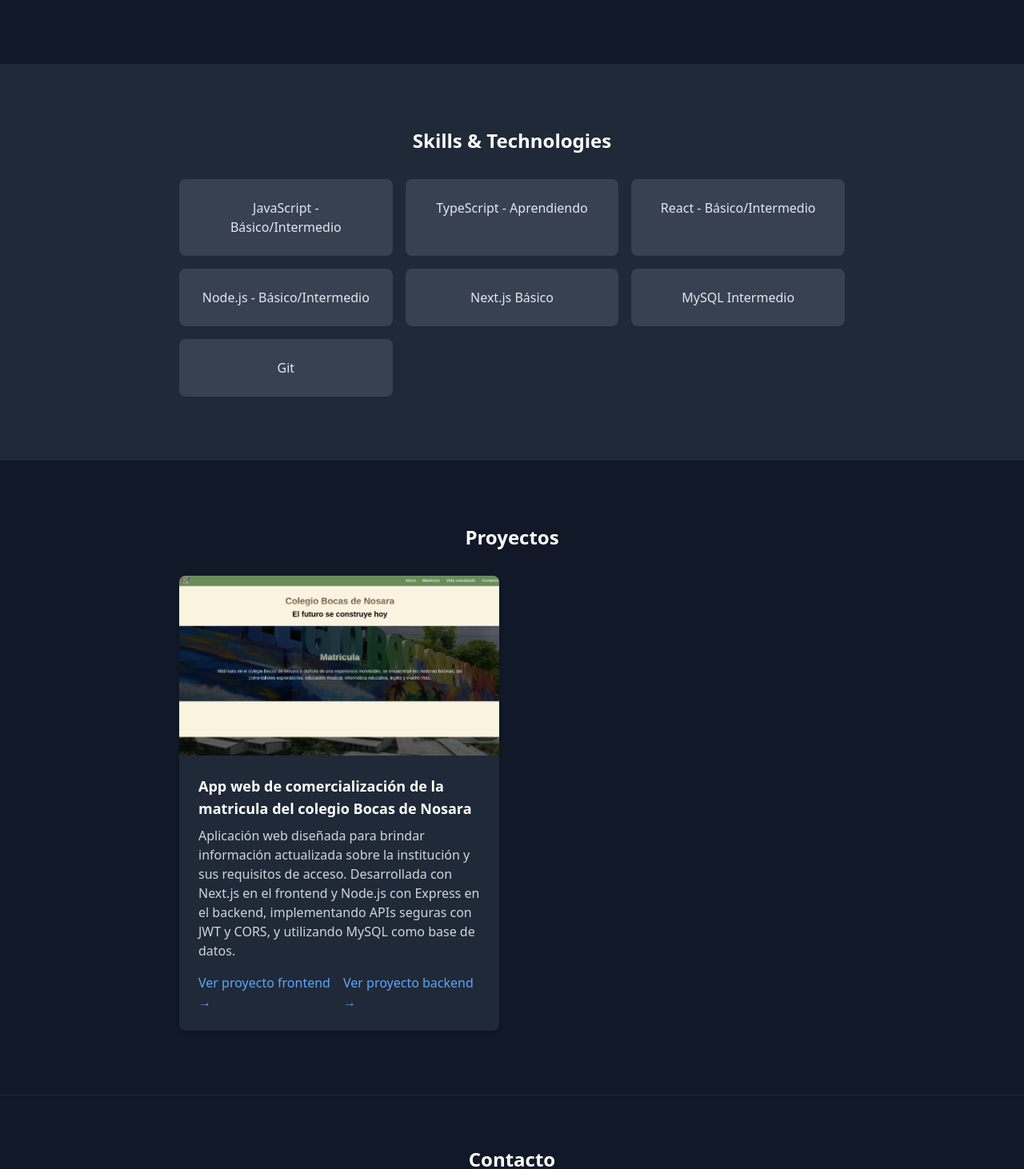
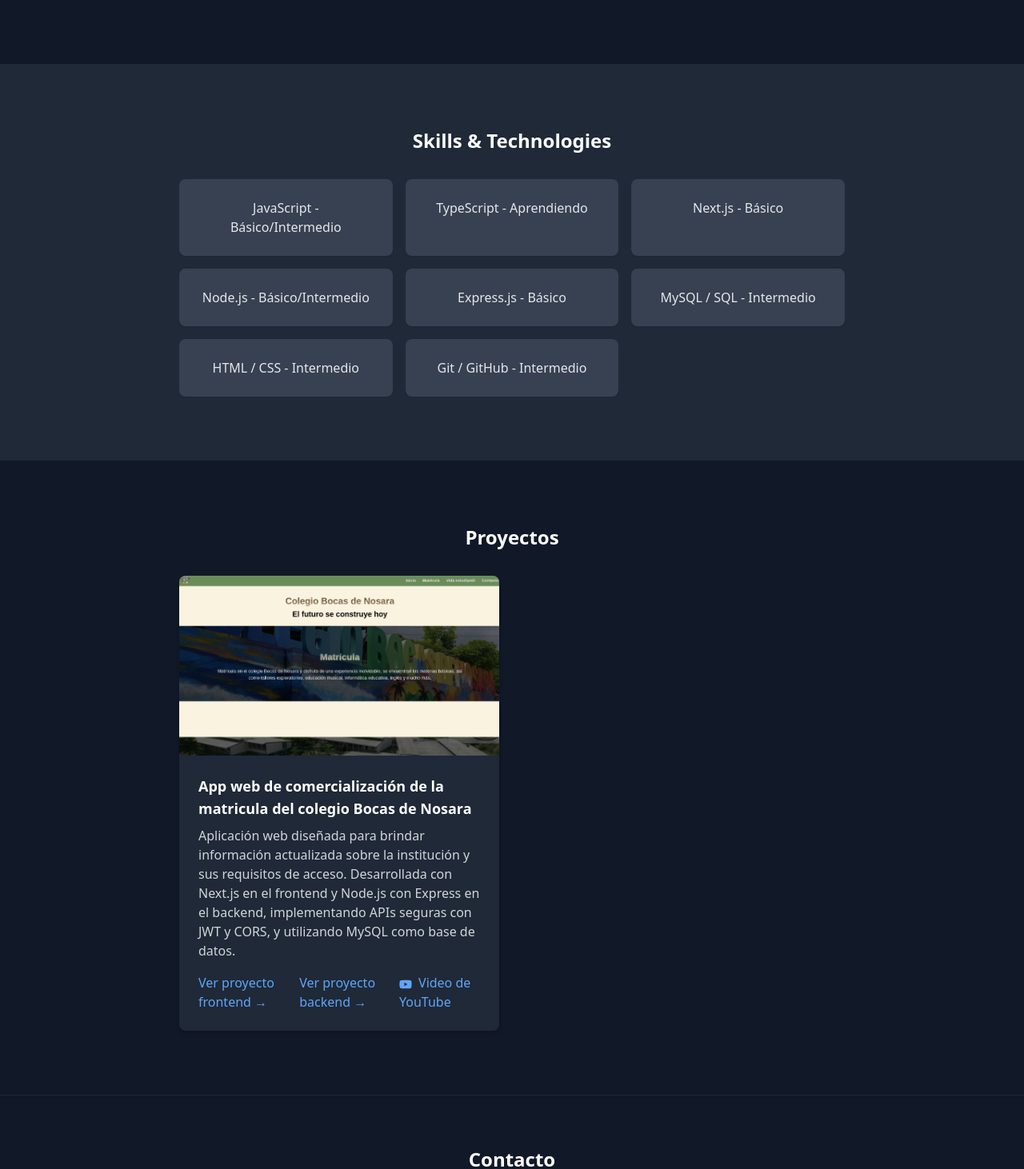
Before and after one commit to Cabal11/Portfolio, a Next.js app: page / in a window 1280 px wide. Shown: the part 516-1978 px from the top of the page at 80% size. Built offline with nearby package versions, Linux system fonts and the light colour scheme.

Commit message:
Update:Section Skill & tecnologies, new CV

```diff
--- a/app/components/ContactSection.tsx
+++ b/app/components/ContactSection.tsx
@@ -37,7 +37,7 @@ export default function ContactSection() {
 							Ponte en contacto
 						</a>
 						<a
-							href="/docs/cv.pdf" download={"Christopher-CV"}
+							href="/docs/new_cv.pdf" download={"Christopher-CV"}
 							target="_blank"
 							className="px-6 py-2 border border-gray-600 text-gray-300 font-medium rounded hover:bg-gray-800 transition-colors inline-flex items-center justify-center gap-2"
 						>
--- a/app/components/ProjectsSection.tsx
+++ b/app/components/ProjectsSection.tsx
@@ -1,4 +1,5 @@
 import Image from "next/image";
+import { FaYoutube } from "react-icons/fa";
 
 export default function ProjectsSection() {
   return (
@@ -8,7 +9,7 @@ export default function ProjectsSection() {
           Proyectos
         </h2>
         <div className="grid grid-cols-1 sm:grid-cols-2 gap-6 sm:gap-8">
-			{/* Proyecto 1 */}
+          {/* Proyecto 1 */}
           <div className="bg-gray-800 rounded-lg shadow-md overflow-hidden hover:shadow-lg transition-shadow">
             <div className="aspect-video bg-gray-700 relative">
               <Image
@@ -32,16 +33,29 @@ export default function ProjectsSection() {
               </p>
               <div className="flex gap-2">
                 <a
-                  href="https://github.com/Cabal11/colegio-app.git" target="_blank" rel="noopener noreferrer"
+                  href="https://github.com/Cabal11/colegio-app.git"
+                  target="_blank"
+                  rel="noopener noreferrer"
                   className="text-blue-400 hover:text-blue-300 font-medium text-sm sm:text-base"
                 >
                   Ver proyecto frontend →
                 </a>
-				  <a
-                  href="https://github.com/Cabal11/backend-nodejs.git" target="_blank" rel="noopener noreferrer"
+                <a
+                  href="https://github.com/Cabal11/backend-nodejs.git"
+                  target="_blank"
+                  rel="noopener noreferrer"
                   className="text-blue-400 hover:text-blue-300 font-medium text-sm sm:text-base"
                 >
                   Ver proyecto backend →
+                </a>
+                <a
+                  href="https://youtu.be/c5q96sbK7W0"
+                  target="_blank"
+                  rel="noopener noreferrer"
+                  className="text-blue-400 hover:text-blue-300 font-medium text-sm sm:text-base"
+                >
+                  <FaYoutube className="inline mr-2" />
+                  Video de YouTube
                 </a>
               </div>
             </div>
--- a/app/components/SkillsSection.tsx
+++ b/app/components/SkillsSection.tsx
@@ -1,5 +1,16 @@
 export default function SkillsSection() {
-	const skills = ['JavaScript - Básico/Intermedio', 'TypeScript - Aprendiendo', 'React - Básico/Intermedio', 'Node.js - Básico/Intermedio', 'Next.js Básico', 'MySQL Intermedio', 'Git'];
+	// const skills = ['JavaScript - Básico/Intermedio', 'TypeScript - Aprendiendo', 'React - Básico/Intermedio', 'Node.js - Básico/Intermedio', 'Next.js Básico', 'MySQL Intermedio', 'Git'];
+
+	const skills = [
+    { name: "JavaScript", level: "Básico/Intermedio" },
+    { name: "TypeScript", level: "Aprendiendo" },
+    { name: "Next.js", level: "Básico" },
+    { name: "Node.js", level: "Básico/Intermedio" },
+    { name: "Express.js", level: "Básico" },
+    { name: "MySQL / SQL", level: "Intermedio" },
+    { name: "HTML / CSS", level: "Intermedio" },
+    { name: "Git / GitHub", level: "Intermedio" },
+  ];
 
 	return (
 		<section className="bg-gray-800 py-12 sm:py-20">
@@ -8,10 +19,10 @@ export default function SkillsSection() {
 				<div className="grid grid-cols-2 sm:grid-cols-3 gap-3 sm:gap-4">
 					{skills.map((skill) => (
 						<div
-							key={skill}
+							key={skill.name}
 							className="bg-gray-700 p-4 sm:p-6 rounded-lg shadow-sm text-center hover:shadow-md transition-shadow hover:shadow-gray-500 text-sm sm:text-base text-gray-200"
 						>
-							{skill}
+							{skill.name} - {skill.level}
 						</div>
 					))}
 				</div>
--- a/package.json
+++ b/package.json
@@ -7,13 +7,13 @@
 		"build": "next build",
 		"start": "next start",
 		"lint": "next lint"
-
 	},
 	"dependencies": {
 		"framer-motion": "^12.0.6",
 		"next": "^15.5.14",
 		"react": "^19.0.0",
-		"react-dom": "^19.0.0"
+		"react-dom": "^19.0.0",
+		"react-icons": "^5.7.0"
 	},
 	"devDependencies": {
 		"@eslint/eslintrc": "^3",
```
Also changed, not shown: 2 other files (tests, documents, lock files or other folders).
